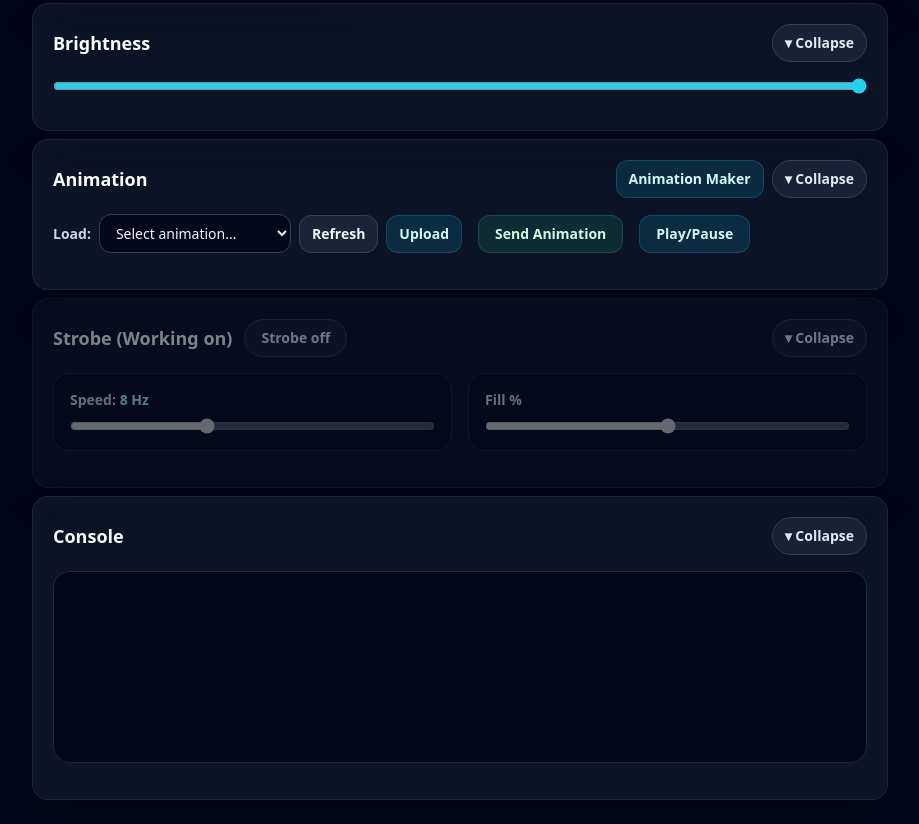
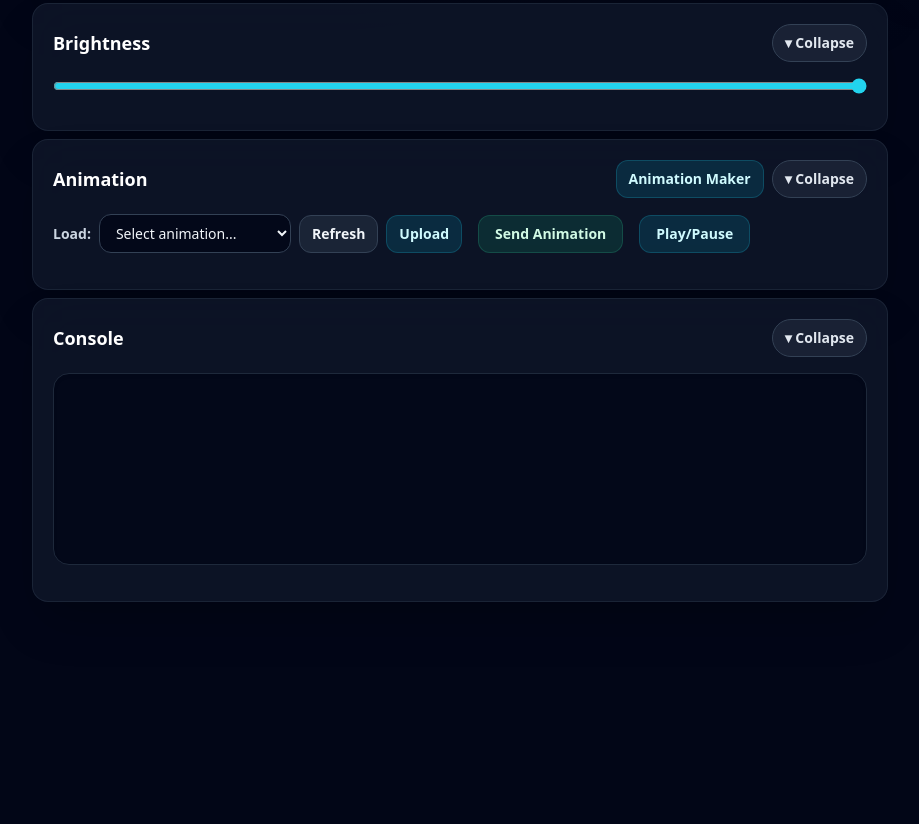
Before and after one commit to zeti1223/LED-Matrix-Disp, a website: page web_ui/static/index.html in a window 1280 px wide. Shown: the part 605-1429 px from the top of the page, without its empty margins (0-919 px from the left). After the commit the page ends 1231 px from the top, so only its background shows below. Drawn offline with nearby package versions, Linux system fonts and the light colour scheme.

Commit message:
remove strobe

```diff
--- a/web_ui/static/index.html
+++ b/web_ui/static/index.html
@@ -180,36 +180,6 @@
                 </section>
 
                 <section
-                    class="collapsible-card rounded-2xl border border-slate-800/80 bg-slate-900/80 p-5 shadow-2xl backdrop-blur-xl opacity-50 pointer-events-none"
-                    data-card-id="strobe" aria-disabled="true">
-                    <div class="strobe-header flex flex-wrap items-center gap-3">
-                        <h3 class="text-lg font-semibold text-white">Strobe (Working on)</h3>
-                        <button id="strobe-toggle" type="button"
-                            class="strobe-toggle-btn inline-flex items-center rounded-full border border-slate-700 bg-slate-800/70 px-4 py-2 text-sm font-semibold text-slate-200 transition hover:-translate-y-px hover:border-cyan-400/30 hover:bg-cyan-400/10 hover:text-cyan-100"
-                            aria-pressed="false" disabled>Strobe off</button>
-                        <button type="button"
-                            class="toggle-btn card-toggle ml-auto inline-flex items-center gap-2 rounded-full border border-slate-700 bg-slate-800/70 px-3 py-2 text-sm font-semibold text-slate-200 transition hover:-translate-y-px hover:border-cyan-400/30 hover:bg-cyan-400/10 hover:text-cyan-100"
-                            aria-expanded="true" disabled>▾ Collapse</button>
-                    </div>
-                    <div
-                        class="card-body mt-4 max-h-[1000px] overflow-hidden transition-all duration-300 ease-in-out motion-reduce:transition-none grid gap-4">
-                        <div class="grid gap-4 md:grid-cols-2">
-                            <div class="grid gap-2 rounded-2xl border border-slate-800 bg-slate-950/50 p-4">
-                                <label for="strobe-speed" class="text-sm font-semibold text-slate-300">Speed: <span
-                                        id="strobe-speed-val" class="text-cyan-200">8 Hz</span></label>
-                                <input id="strobe-speed" type="range" min="1" max="20" value="8"
-                                    class="accent-cyan-400" disabled>
-                            </div>
-                            <div class="grid gap-2 rounded-2xl border border-slate-800 bg-slate-950/50 p-4">
-                                <label for="strobe-duty" class="text-sm font-semibold text-slate-300">Fill %</label>
-                                <input id="strobe-duty" type="range" min="1" max="99" value="50"
-                                    class="accent-cyan-400" disabled>
-                            </div>
-                        </div>
-                    </div>
-                </section>
-
-                <section
                     class="collapsible-card rounded-2xl border border-slate-800/80 bg-slate-900/80 p-5 shadow-2xl backdrop-blur-xl"
                     data-card-id="console">
                     <div class="panel-header flex items-center gap-3">
```
